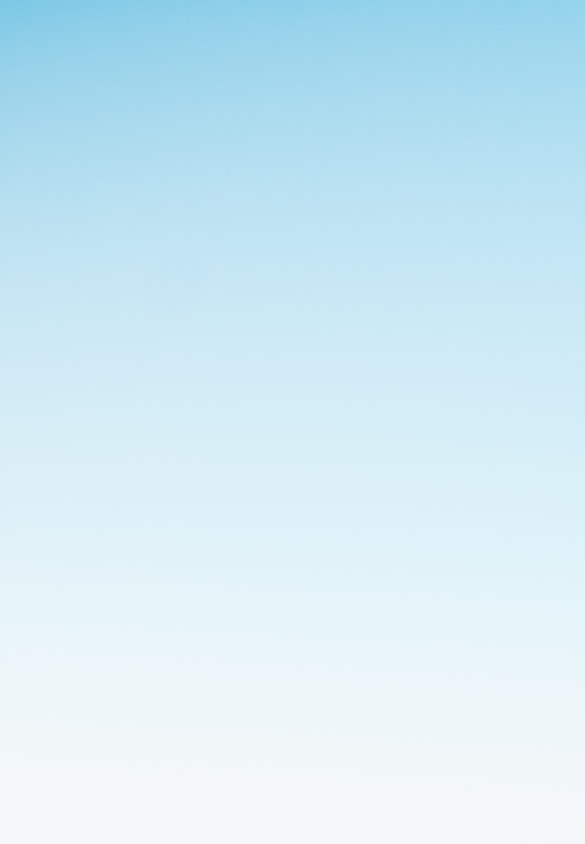
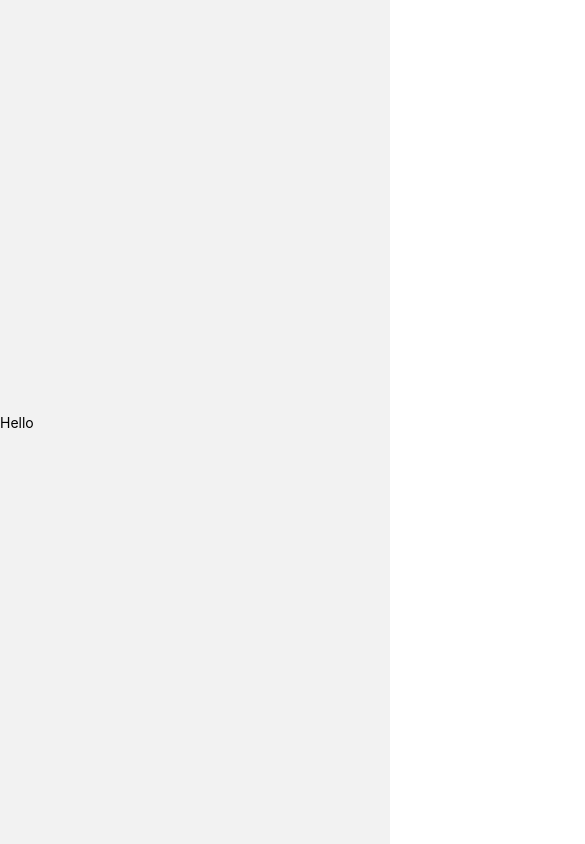
Before and after one commit to MounirKanane/pocket-pickup-frontend, a React Native app: screen /CreateEvent in a window 390 px wide. Before the commit this address had no page. Shown: the top 844 px of the page, 585 px wide, since content can reach past the window. Built offline with nearby package versions, Linux system fonts and the light colour scheme.

Commit message:
CreateEvent screen created

```diff
--- a/App.tsx
+++ b/App.tsx
@@ -4,6 +4,7 @@ import { createNativeStackNavigator } from '@react-navigation/native-stack';
 
 import HomeScreen from './app/screens/HomeScreen';
 import LogInScreen from './app/screens/LogInScreen';
+import EventCreationScreen from './app/screens/EventCreationScreen';
 
 const Stack = createNativeStackNavigator();
 
@@ -13,6 +14,7 @@ export default function App() {
       <Stack.Navigator>
         <Stack.Screen options={{headerShown: false}} name="Login" component={LogInScreen} />
         <Stack.Screen options={{headerShown: false}} name="Home" component={HomeScreen} />
+        <Stack.Screen options={{headerShown: false}} name="CreateEvent" component={EventCreationScreen} />
       </Stack.Navigator>
     </NavigationContainer>
   );
--- /dev/null
+++ b/app/screens/EventCreationScreen.tsx
@@ -0,0 +1,23 @@
+import React from "react";
+import { ImageBackground, KeyboardAvoidingView, StyleSheet, Text } from "react-native";
+
+
+const LogInScreen = () => {
+    return (
+    // Ensures that user keyboard does not block input fields
+    <KeyboardAvoidingView style={styles.background}>
+        <Text>
+            Hello
+        </Text>
+    </KeyboardAvoidingView>
+    );
+}
+
+const styles = StyleSheet.create({
+    background: {
+        flex: 1,
+        justifyContent: 'center'
+    }
+});
+
+export default LogInScreen;
--- a/package.json
+++ b/package.json
@@ -10,6 +10,7 @@
     "eject": "expo eject"
   },
   "dependencies": {
+    "@react-google-maps/api": "^2.12.0",
     "@react-navigation/native": "^6.0.10",
     "@react-navigation/native-stack": "^6.6.2",
     "axios": "^0.27.2",
@@ -19,10 +20,10 @@
     "react": "17.0.2",
     "react-dom": "17.0.2",
     "react-native": "0.68.2",
+    "react-native-maps": "0.30.2",
     "react-native-safe-area-context": "4.2.4",
     "react-native-screens": "~3.11.1",
-    "react-native-web": "0.17.7",
-    "react-native-maps": "0.30.2"
+    "react-native-web": "0.17.7"
   },
   "devDependencies": {
     "@babel/core": "^7.12.9",
```
Also changed, not shown: 1 other file (tests, documents, lock files or other folders).
